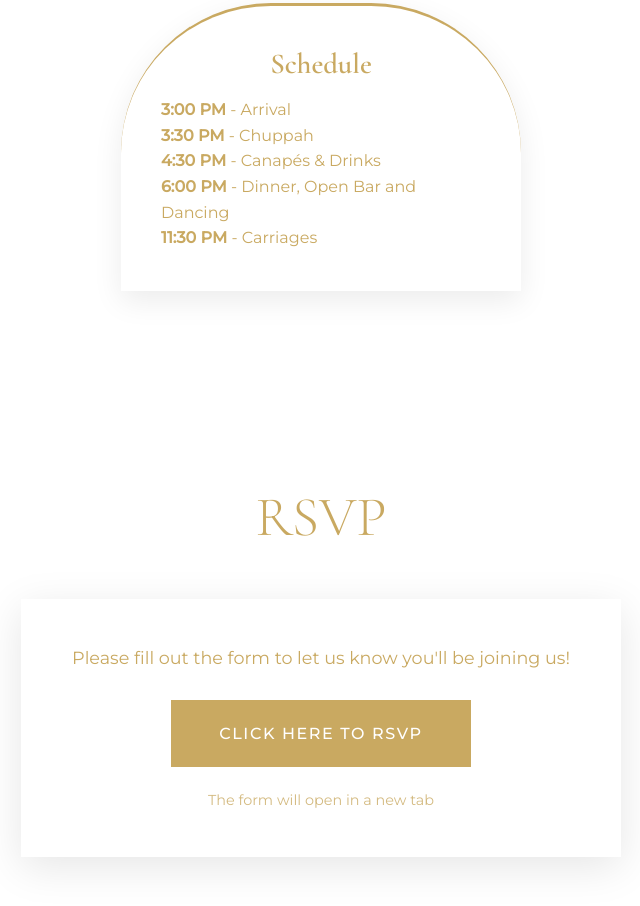
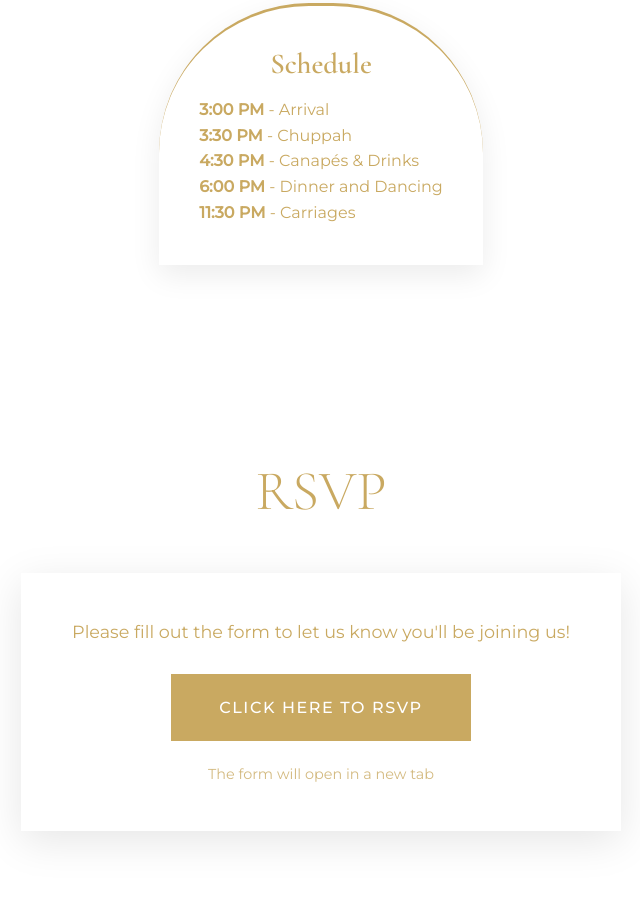
Before and after one commit to thedowneswedding0908-svg/wedding-website, a plain HTML site: page index.html in a window 1280 px wide. Shown: the part 1434-2340 px from the top of the page, without its empty margins (319-959 px from the left). Drawn offline with nearby package versions, Linux system fonts and the light colour scheme.

Commit message:
Update index.html
Changed schedule - dinner and dancing

```diff
--- a/index.html
+++ b/index.html
@@ -459,7 +459,7 @@
                 <p><strong>3:00 PM</strong> - Arrival</p>
                 <p><strong>3:30 PM</strong> - Chuppah</p>
                 <p><strong>4:30 PM</strong> - Canapés & Drinks</p>
-                <p><strong>6:00 PM</strong> - Dinner, Open Bar and Dancing</p>
+                <p><strong>6:00 PM</strong> - Dinner and Dancing</p>
                 <p><strong>11:30 PM</strong> - Carriages</p>
             </div>
         </div>
```
